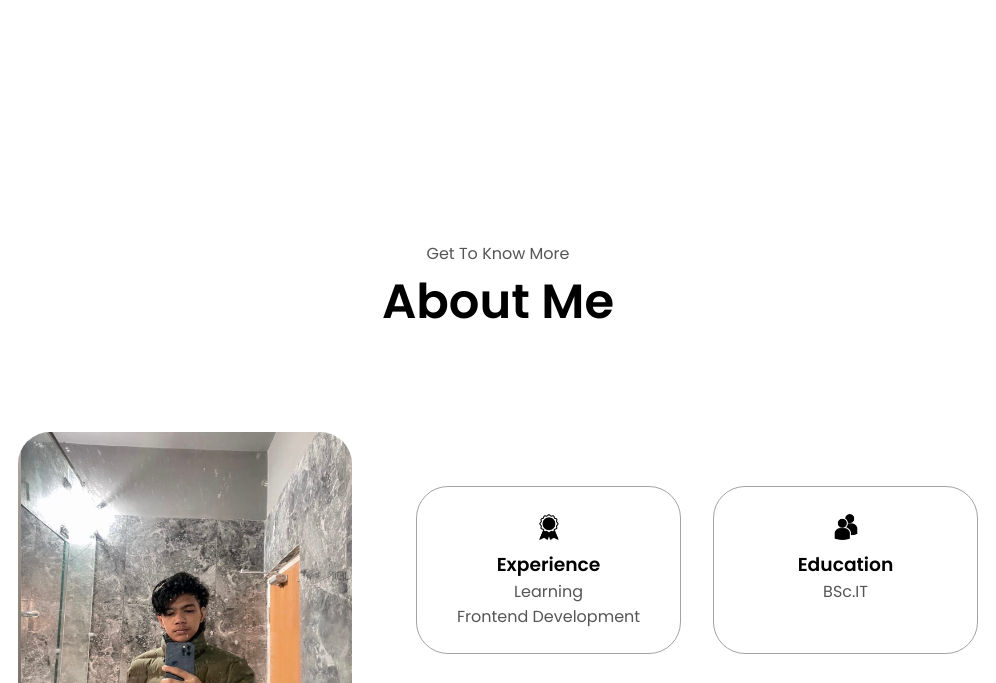
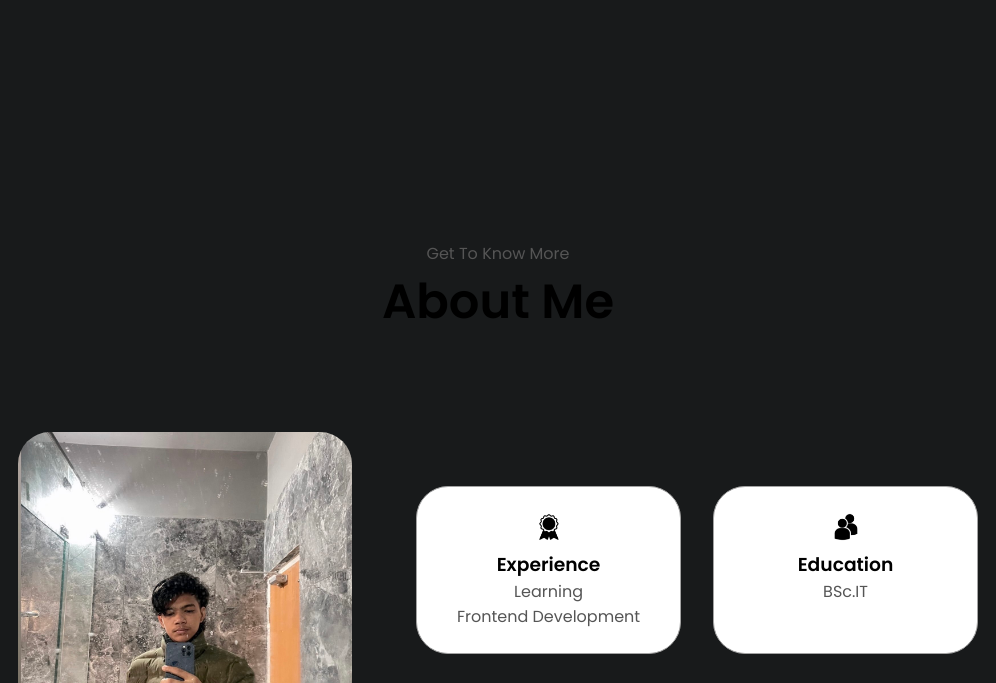
Before and after one commit to Susankandel/susan-website, a plain HTML site: page index.html in a window 1280 px wide. Shown: the part 687-1370 px from the top of the page, without its empty margins (142-1138 px from the left). Drawn offline with Linux system fonts and the light colour scheme.

Commit message:
Update style.css
background color

```diff
--- a/style.css
+++ b/style.css
@@ -10,6 +10,7 @@
 
 body {
   font-family: "Poppins", sans-serif;
+  background-color: rgb(24, 26, 27);
 }
 
 html {
```
